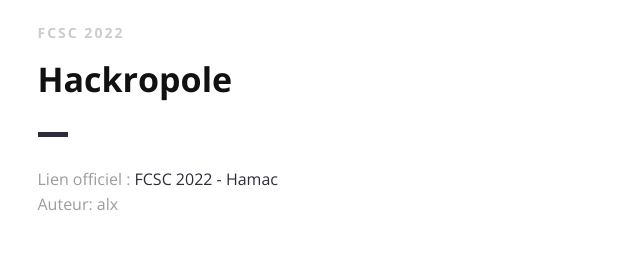
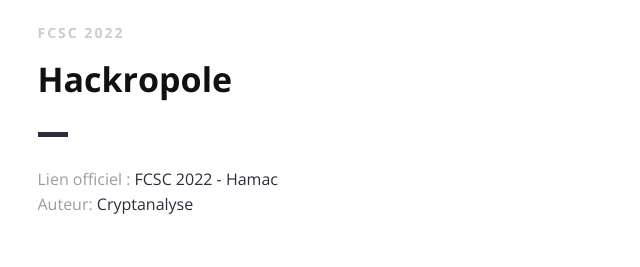
Before and after one commit to Hack-Oeil/fcsc2022-crypto-hamac, a plain HTML site: page presentation/index.html in a window 1280 px wide. Shown: the part 917-1184 px from the top of the page, 0-640 px from the left. Drawn offline with nearby package versions, Linux system fonts and the light colour scheme.

Commit message:
ajout presentation

```diff
--- a/presentation/index.html
+++ b/presentation/index.html
@@ -80,7 +80,7 @@
                                     Hamac
                                 </a>
                                 <br />
-                                Auteur: alx
+                                Auteur: <a target="_blank" href="https://twitter.com/Cryptanalyse">Cryptanalyse</a>
                             </p>
                         </div>
                     </div>
```
Also changed, not shown: 1 other file.
